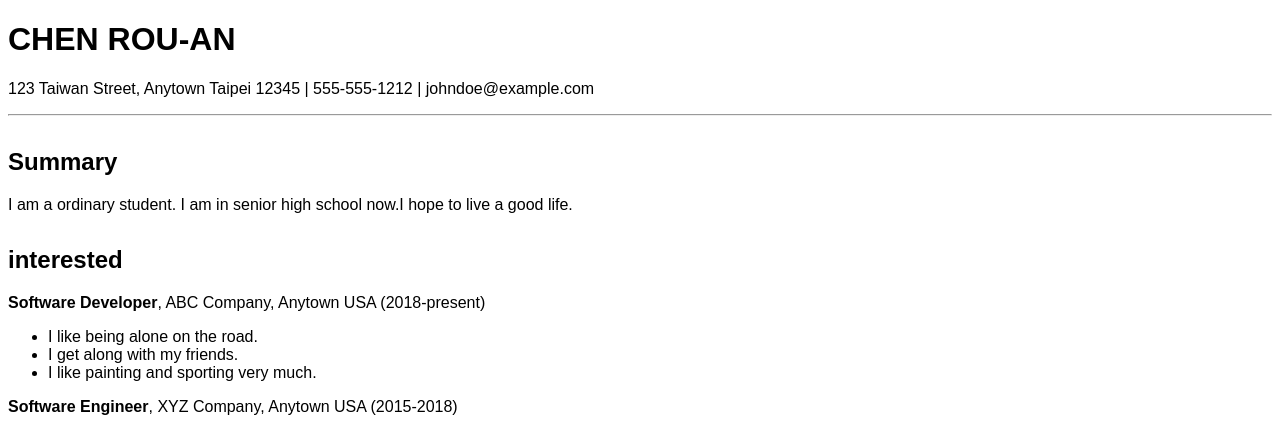
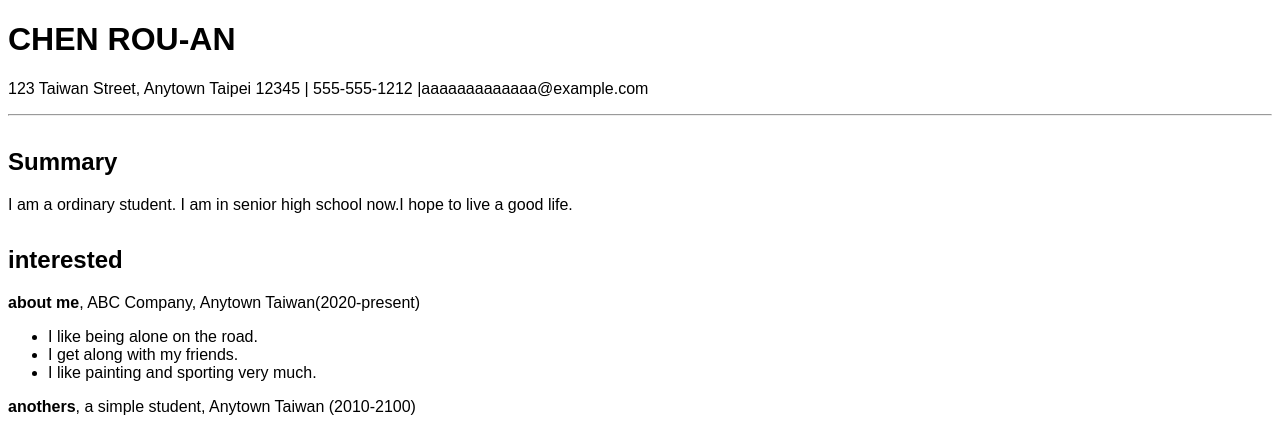
Before and after one commit to rouanch/AN, a plain HTML site: page index.html in a window 1280 px wide. Shown: the top 429 px of the page. Drawn offline with Linux system fonts and the light colour scheme.

Commit message:
Update index.html

```diff
--- a/index.html
+++ b/index.html
@@ -21,7 +21,7 @@
 </head>
 <body>
   <h1>CHEN ROU-AN</h1>
-  <p>123 Taiwan Street, Anytown Taipei 12345 | 555-555-1212 | johndoe@example.com</p>
+  <p>123 Taiwan Street, Anytown Taipei 12345 | 555-555-1212 |aaaaaaaaaaaaa@example.com</p>
   <hr>
   <h2 class="section-header">Summary</h2>
   <p>
@@ -29,7 +29,7 @@
   </p>
   <h2 class="section-header">interested</h2>
   <div class="section-item">
-    <strong>Software Developer</strong>, ABC Company, Anytown USA (2018-present)
+    <strong>about me</strong>, ABC Company, Anytown Taiwan(2020-present)
     <ul>
       <li>I like being alone on the road.</li>
       <li>I get along with my friends.</li>
@@ -37,7 +37,7 @@
     </ul>
   </div>
   <div class="section-item">
-    <strong>Software Engineer</strong>, XYZ Company, Anytown USA (2015-2018)
+    <strong>anothers</strong>, a simple student, Anytown Taiwan (2010-2100)
     <ul>
       <li>I can do what I can do.</li>
       <li>I want to go to the Janpan and Korea.</li>
@@ -46,7 +46,7 @@
   </div>
   <h2 class="section-header">Education</h2>
   <div class="section-item">
-    <strong>Bachelor of Science in Computer Science</strong>, University of Technology, Anytown USA (2011-2015)
+    <strong>Bachelor of Science in Computer Science</strong>, University of Technology and science, Anytown Taiwan (2020-2027)
   </div>
 </body>
 </html>
```
